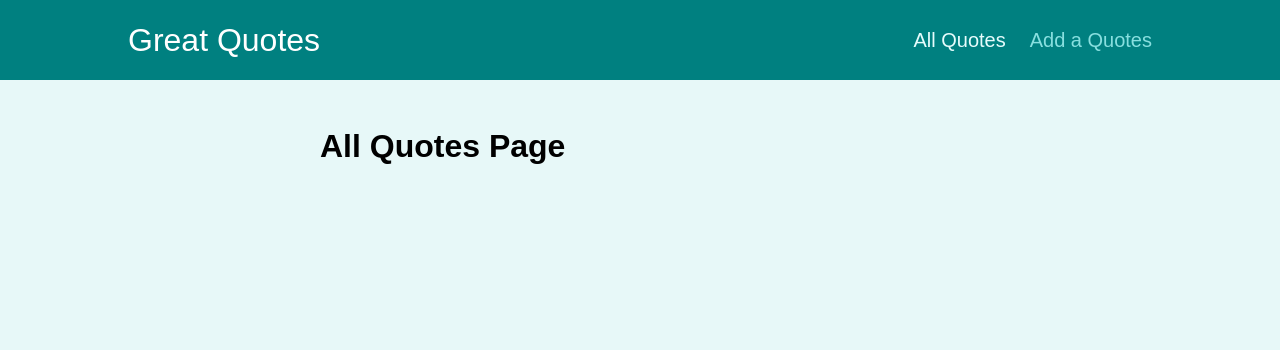
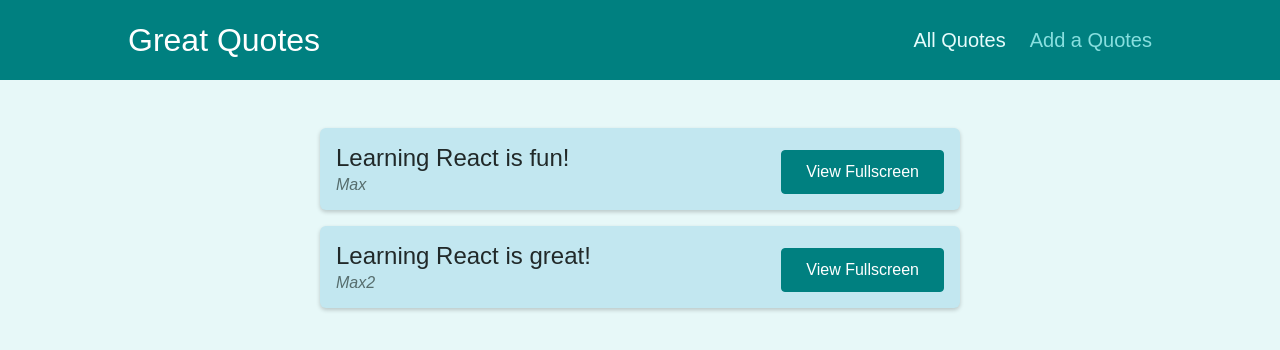
Before and after one commit to Hagleyson/-using-react-Router-dom-full, a React (Create React App) app: page /#/quotes in a window 1280 px wide. Shown: the top 350 px of the page. Built offline with nearby package versions, Linux system fonts and the light colour scheme.

Commit message:
feat: Adding Dummy Data & More Content

```diff
--- a/src/pages/AllQuotes.js
+++ b/src/pages/AllQuotes.js
@@ -1,6 +1,12 @@
 import React from "react";
+import QuoteList from "../components/quotes/QuoteList";
+const DUMMY_QUOTES = [
+  { id: "q1", author: "Max", text: "Learning React is fun!" },
+  { id: "q2", author: "Max2", text: "Learning React is great!" },
+];
+
 const AllQuotes = () => {
-  return <h1>All Quotes Page </h1>;
+  return <QuoteList quotes={DUMMY_QUOTES} />;
 };
 
 export default AllQuotes;
--- a/src/pages/NewQuote.js
+++ b/src/pages/NewQuote.js
@@ -1,4 +1,9 @@
-const NewQuote=()=>{
-    return <h2>new Quotes Page </h2>
-}
-export default NewQuote
+import QuoteForm from "../components/quotes/QuoteForm";
+
+const NewQuote = () => {
+  const addQuoteHandler = (quoteData) => {
+    console.log(quoteData);
+  };
+  return <QuoteForm onAddQuote={addQuoteHandler} />;
+};
+export default NewQuote;
```
